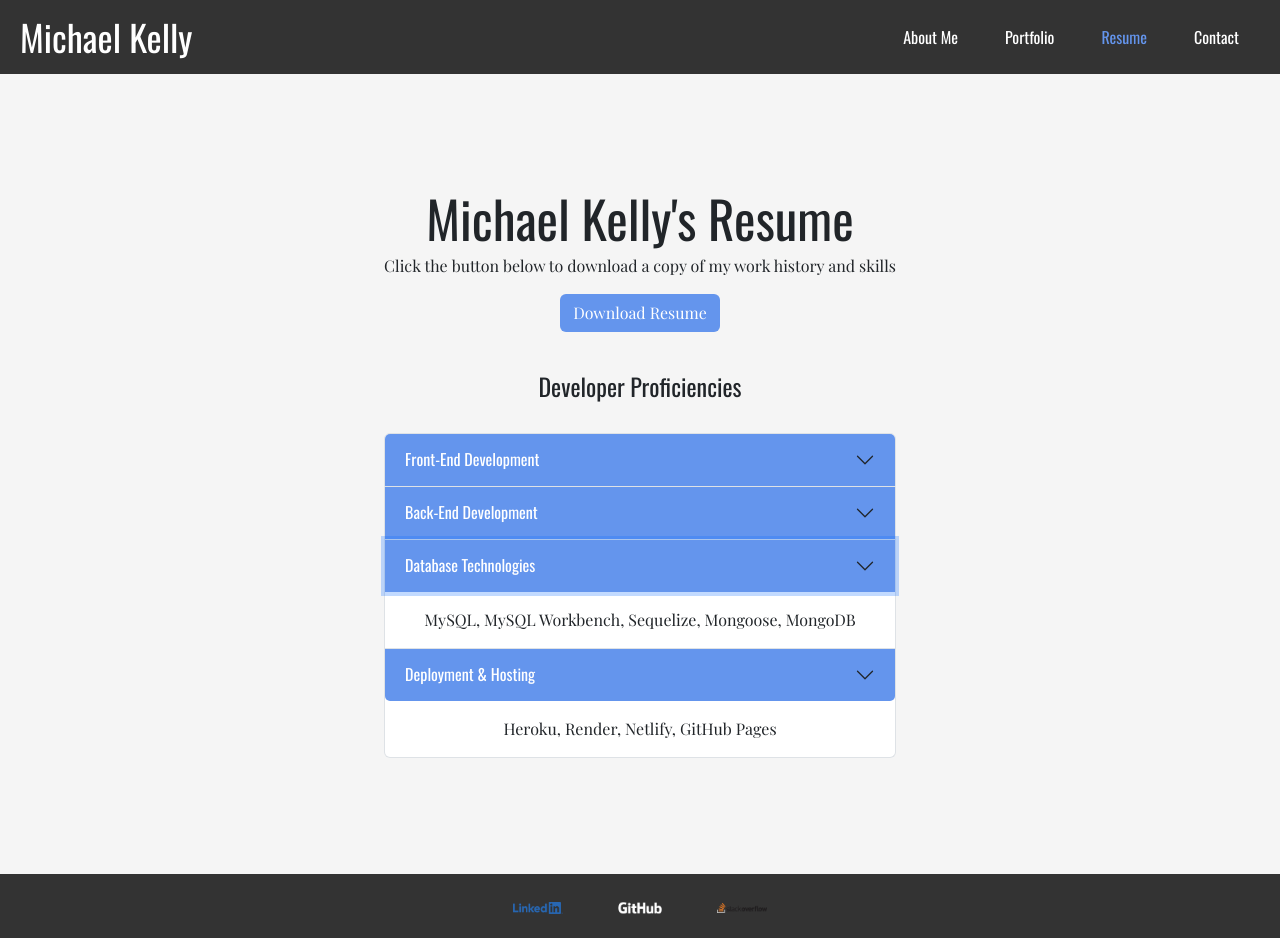
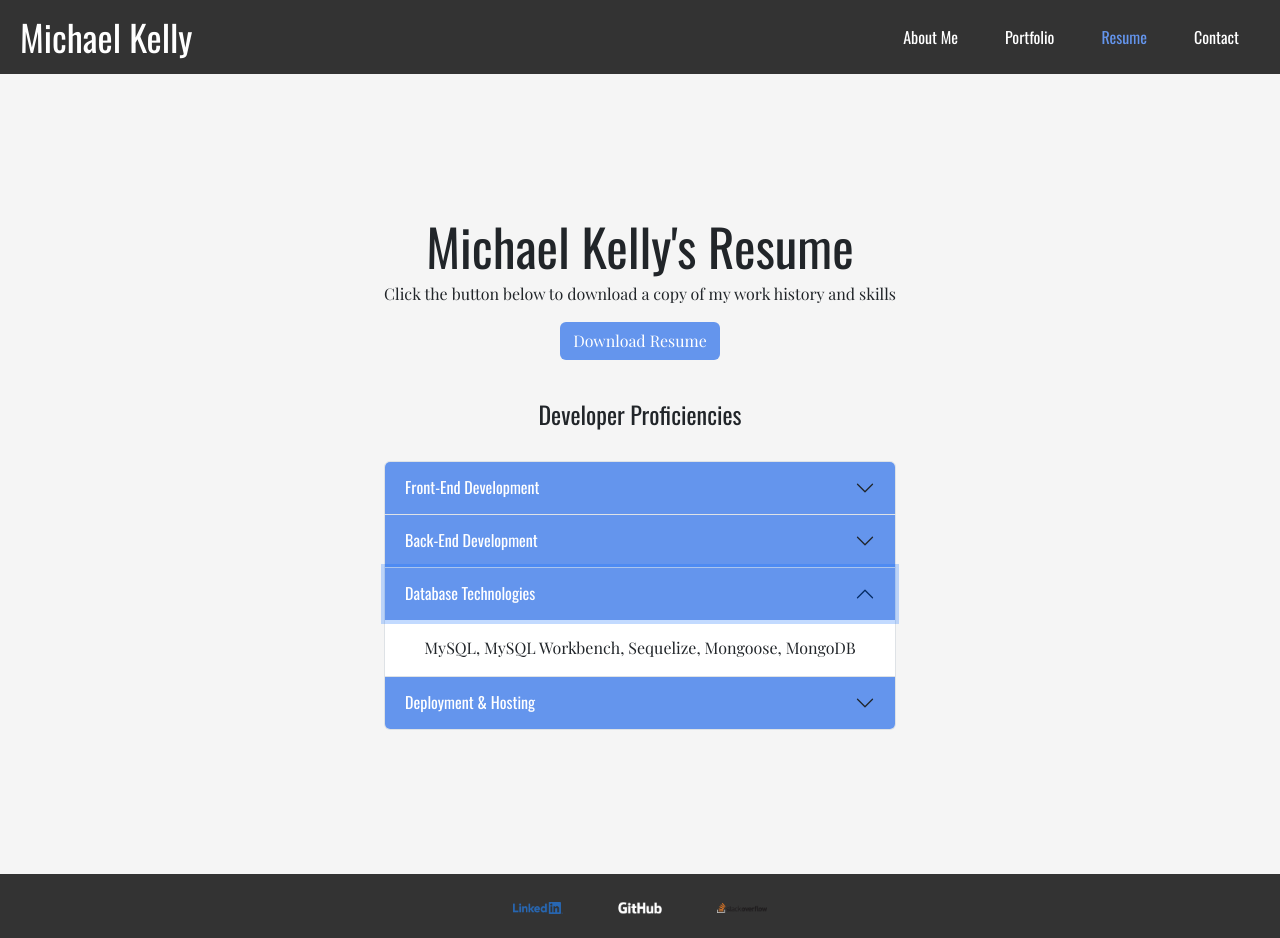
Before and after one commit to mkelly115/react-portfolio, a React (Vite) app in the folder react-portfolio/: page /resume in a window 1280 px wide. Both pictures are taken after a click on the button "Database Technologies". Built offline with nearby package versions, Linux system fonts and the light colour scheme; a web font is replaced by a local one.

Commit message:
fixed duplicative accordion opening, fully functioning again

```diff
--- a/react-portfolio/src/pages/Resume.jsx
+++ b/react-portfolio/src/pages/Resume.jsx
@@ -66,11 +66,11 @@ const ResumeDownload = () => {
                             </div>
                             <div className="accordion-item">
                                 <h2 className="accordion-header" id="headingCSS">
-                                    <button className={`accordion-button ${accordionOpen.db ? '' : 'collapsed'}`} style={{ color: 'white', backgroundColor: '#6495ed' }} type="button" onClick={() => toggleAccordion('css')}>
+                                    <button className={`accordion-button ${accordionOpen.db ? '' : 'collapsed'}`} style={{ color: 'white', backgroundColor: '#6495ed' }} type="button" onClick={() => toggleAccordion('db')}>
                                         Database Technologies
                                     </button>
                                 </h2>
-                                <div id="collapseCSS" className={`accordion-collapse collapse ${accordionOpen.css ? 'show' : ''}`} aria-labelledby="headingCSS">
+                                <div id="collapseCSS" className={`accordion-collapse collapse ${accordionOpen.db ? 'show' : ''}`} aria-labelledby="headingCSS">
                                     <div className="accordion-body">
                                         MySQL, MySQL Workbench, Sequelize, Mongoose, MongoDB
                                     </div>
@@ -78,11 +78,11 @@ const ResumeDownload = () => {
                             </div>
                             <div className="accordion-item">
                                 <h2 className="accordion-header" id="headingCSS">
-                                    <button className={`accordion-button ${accordionOpen.host ? '' : 'collapsed'}`} style={{ color: 'white', backgroundColor: '#6495ed' }} type="button" onClick={() => toggleAccordion('css')}>
+                                    <button className={`accordion-button ${accordionOpen.host ? '' : 'collapsed'}`} style={{ color: 'white', backgroundColor: '#6495ed' }} type="button" onClick={() => toggleAccordion('host')}>
                                         Deployment & Hosting
                                     </button>
                                 </h2>
-                                <div id="collapseCSS" className={`accordion-collapse collapse ${accordionOpen.css ? 'show' : ''}`} aria-labelledby="headingCSS">
+                                <div id="collapseCSS" className={`accordion-collapse collapse ${accordionOpen.host ? 'show' : ''}`} aria-labelledby="headingCSS">
                                     <div className="accordion-body">
                                         Heroku, Render, Netlify, GitHub Pages
                                     </div>
```
